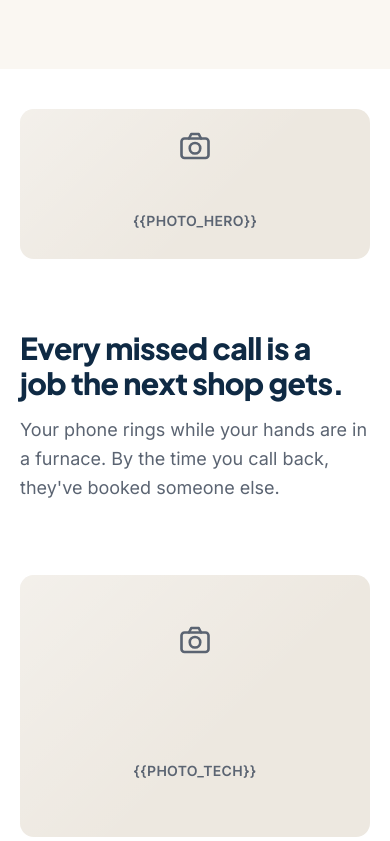
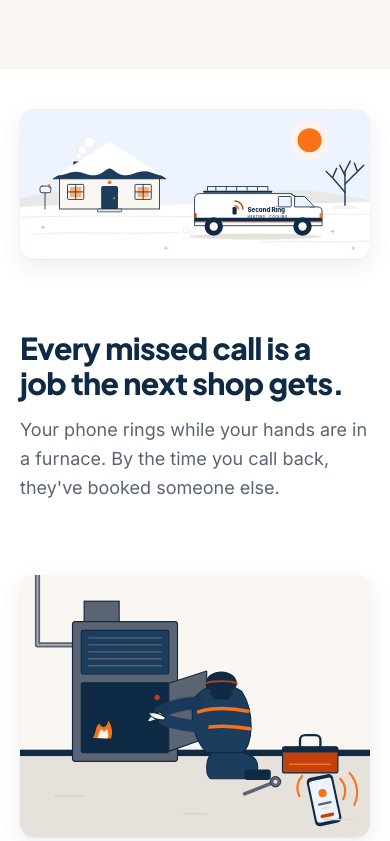
Before and after one commit to deshakil/Dexraflow-Landing-Page, a plain HTML site: page index.html in a window 390 px wide. Shown: the part 1439-2280 px from the top of the page. Drawn offline with Linux system fonts and the light colour scheme.

Commit message:
Add illustrated hero and technician scenes
Two original flat illustrations drawn in the site's navy/orange palette
on the "Second Ring Hero Scenes" Design canvas and exported as SVG:
a branded service van outside a house on a frosty morning (hero band)
and a technician with both hands in an open furnace while the phone
rings on the floor (problem intro). Replaces the PHOTO_HERO and
PHOTO_TECH placeholders; sizes reserved, hero eager, tech lazy.

Co-Authored-By: Claude Fable 5.1 <noreply@anthropic.com>

```diff
--- a/index.html
+++ b/index.html
@@ -185,7 +185,9 @@ body::before { content: ""; position: fixed; inset: 0 0 auto; height: env(safe-a
 
 /* ---------- photo band + problem intro ---------- */
 .band { padding-top: var(--s5); }
-.ph--wide { aspect-ratio: 21 / 9; max-width: 100%; }
+.pic { width: 100%; height: auto; border-radius: var(--r-card); box-shadow: var(--shadow); display: block; }
+.pic--wide { aspect-ratio: 1680 / 720; }
+.pic--tech { aspect-ratio: 4 / 3; }
 .intro { display: grid; gap: var(--s4); align-items: center; margin-bottom: var(--s5); }
 @media (min-width: 900px) { .intro { grid-template-columns: minmax(0, 1.2fr) minmax(0, .8fr); gap: var(--s8); } .intro .sec__head { margin-bottom: 0; } }
 .ph--tech { aspect-ratio: 4 / 3; max-width: 100%; }
@@ -455,7 +457,7 @@ body::before { content: ""; position: fixed; inset: 0 0 auto; height: env(safe-a
 </section>
 
 <div class="wrap band reveal">
-  <div class="ph ph--wide" role="img" aria-label="A heating and cooling service van parked outside a house on a frosty morning"><svg viewBox="0 0 24 24" fill="none" stroke="currentColor" stroke-width="1.75" stroke-linecap="round" stroke-linejoin="round" aria-hidden="true"><rect x="3" y="7" width="18" height="13" rx="2"/><circle cx="12" cy="13.5" r="3.5"/><path d="M8 7l1.5-3h5L16 7"/></svg><span>{{PHOTO_HERO}}</span></div>
+  <img class="pic pic--wide" src="img/hero-van.svg" width="1680" height="720" alt="A Second Ring heating and cooling van parked outside a house on a frosty morning, chimney smoking and windows lit" fetchpriority="high">
 </div>
 
 <!-- 6.3 Problem -->
@@ -466,7 +468,7 @@ body::before { content: ""; position: fixed; inset: 0 0 auto; height: env(safe-a
         <h2 id="problem-title">Every missed call is a job the next shop gets.</h2>
         <p class="sec__sub">Your phone rings while your hands are in a furnace. By the time you call back, they've booked someone else.</p>
       </div>
-      <div class="ph ph--tech" role="img" aria-label="A technician kneeling at an open furnace with a phone ringing on the floor beside the toolbox"><svg viewBox="0 0 24 24" fill="none" stroke="currentColor" stroke-width="1.75" stroke-linecap="round" stroke-linejoin="round" aria-hidden="true"><rect x="3" y="7" width="18" height="13" rx="2"/><circle cx="12" cy="13.5" r="3.5"/><path d="M8 7l1.5-3h5L16 7"/></svg><span>{{PHOTO_TECH}}</span></div>
+      <img class="pic pic--tech" src="img/tech-furnace.svg" width="1200" height="900" alt="A technician kneeling with both hands inside an open furnace panel while a phone rings on the floor beside the toolbox" loading="lazy">
     </div>
     <div class="cards stagger">
       <article class="card">
```
Also changed, not shown: img/hero-van.svg (added), img/tech-furnace.svg (added).
